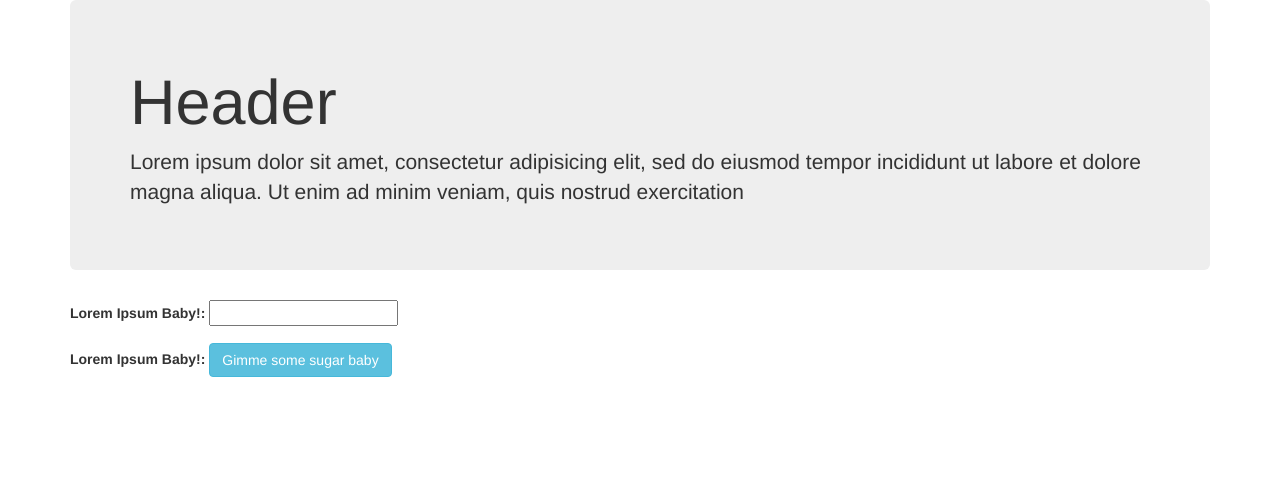
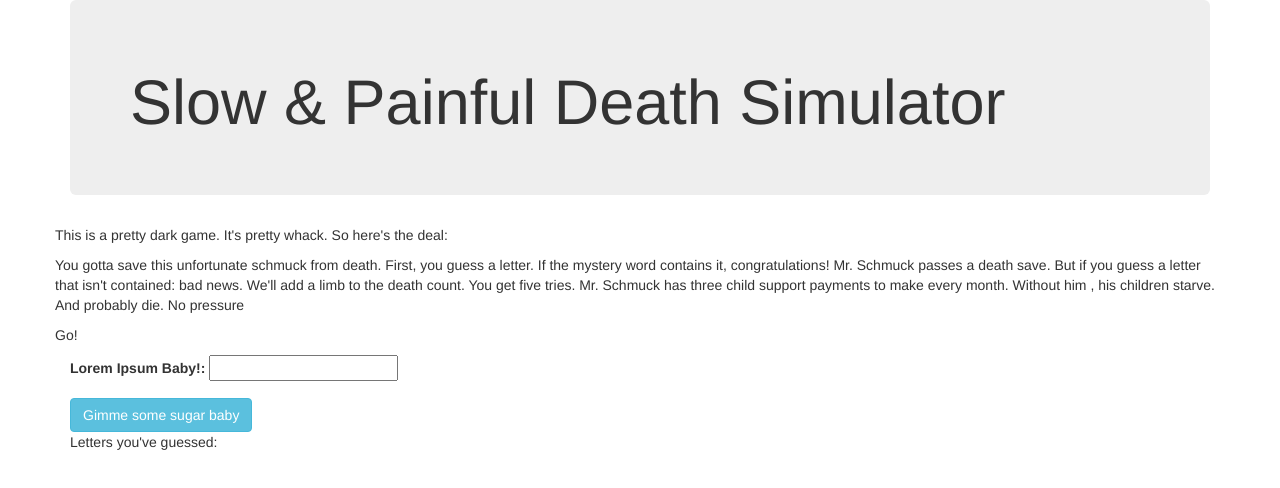
Before and after one commit to veronica-aubry/hangman, a plain HTML site: page index.html in a window 1280 px wide. Drawn offline with nearby package versions, Linux system fonts and the light colour scheme.

Commit message:
add spans for results and puzzleArray

```diff
--- a/index.html
+++ b/index.html
@@ -10,16 +10,24 @@
     <script src="https://ajax.googleapis.com/ajax/libs/jquery/2.2.0/jquery.min.js"></script>
     <script src="js/bootstrap.min.js"></script>
     <script src="js/scripts.js"></script>
+    <title>HANGMAN</title>
   </head>
   <body>
     <div class="container">
       <div class="jumbotron">
-        <h1>Header</h1>
-        <p>Lorem ipsum dolor sit amet, consectetur adipisicing elit, sed do eiusmod tempor incididunt ut labore et dolore magna aliqua. Ut enim ad minim veniam, quis nostrud exercitation </p>
+        <h1>Slow &amp; Painful Death Simulator</h1>
+
       </div>  <!-- /JUMBOTRON -->
 
   <!-- Row: 1 -->
       <div class="row">
+        <p>This is a pretty dark game.  It's pretty whack.  So here's the deal: </p>
+        <p>
+          You gotta save this unfortunate schmuck from death.  First, you guess a letter.  If the mystery word contains it, congratulations!  Mr. Schmuck passes a death save.  But if you guess a letter that isn't contained: bad news.  We'll add a limb to the death count.  You get five tries.  Mr. Schmuck has three child support payments to make every month.  Without him , his children starve.  And probably die.  No pressure
+        </p>
+        <p>
+          Go!
+        </p>
         <div class="col-sm-12">
 
   <!-- Form -->
@@ -29,15 +37,23 @@
               <input id="letter" type="text" value="">
             </div>
 
-            <div class="form-group">
-              <label for="">Lorem Ipsum Baby!:</label>
 
             <button class="btn btn-info" type="submit" name="button">Gimme some sugar baby</button>
           </form>
 
         </div>  <!-- /col-sm-12 -->
       </div>  <!-- /Row -->
+      <div>
+        <span id="puzzle-array"></span>
+      </div>
 
+      <div class="result">
+        <p>
+          Letters you've guessed:
+        </p>
+        <p><span id="guessed-letters"></span></p>
+
+      </div>
     </div>  <!-- /Container -->
 
   </body>
```
